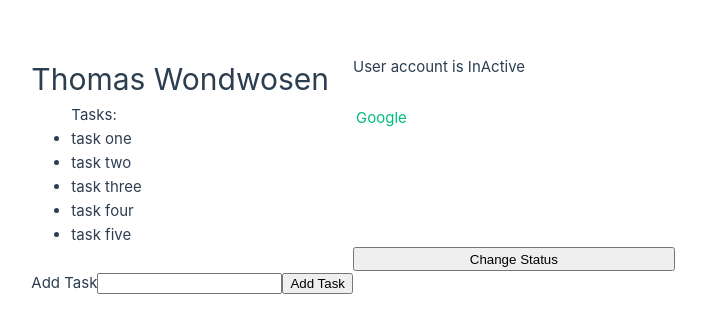
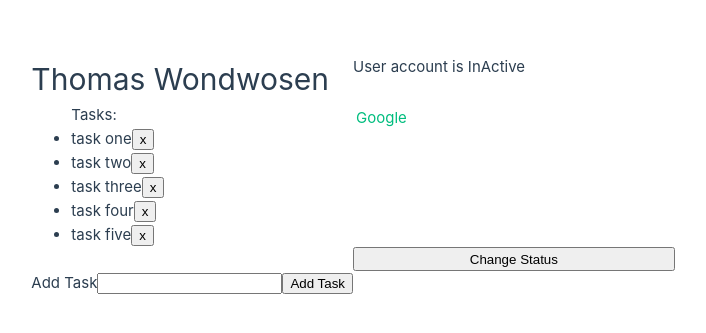
Before and after one commit to 47thommy/learning-vue-js, a Vue app: page / in a window 1280 px wide. Shown: the part 225-558 px from the top of the page, without its empty margins (287-993 px from the left). Built offline with nearby package versions, Linux system fonts and the light colour scheme.

Commit message:
feat:added delete task to remove a given task from a lisst

```diff
--- a/src/App.vue
+++ b/src/App.vue
@@ -50,6 +50,9 @@
 			newTask.value = "";
 		}
 	};
+	const deleteTask = (index) => {
+		tasks.value.splice(index, 1);
+	};
 </script>
 
 <template>
@@ -60,7 +63,13 @@
 
 	<ul>
 		Tasks:
-		<li v-for="(task, index) in tasks" :key="index">{{ task }}</li>
+
+		<li v-for="(task, index) in tasks" :key="index">
+			<span>
+				{{ task }}
+			</span>
+			<button @click="deleteTask(index)">x</button>
+		</li>
 	</ul>
 	<a :href="link">Google</a>
 	<br />
```
